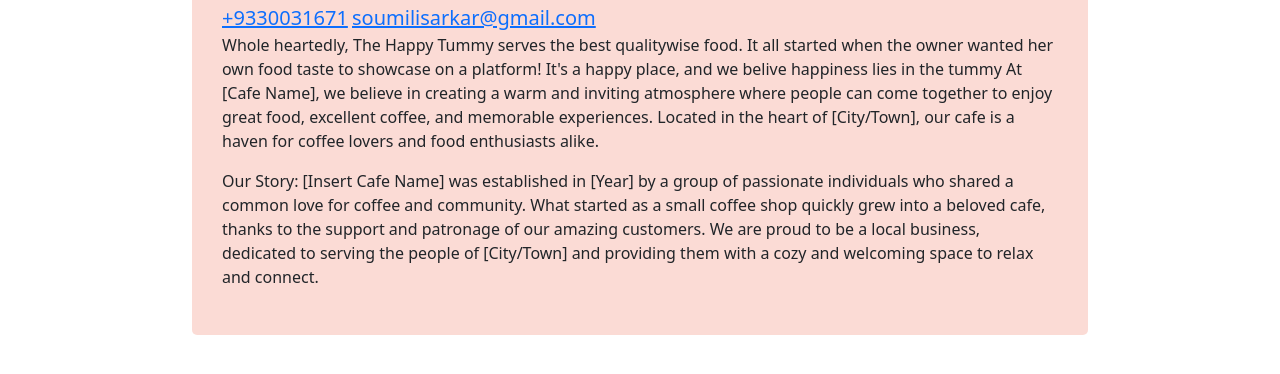
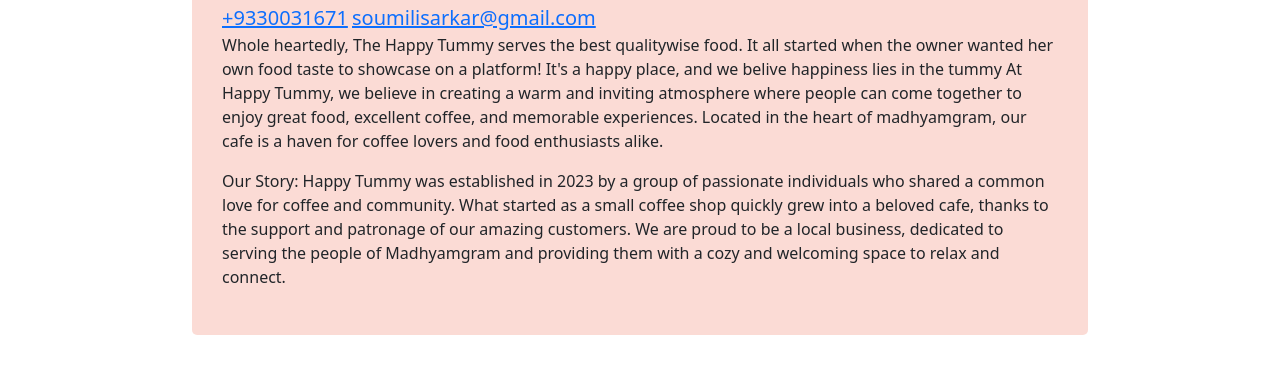
Before and after one commit to soumilisarkar/Happy-Tummy, a plain HTML site: page about.html in a window 1280 px wide. Shown: the part 220-594 px from the top of the page. Drawn offline with nearby package versions, Linux system fonts and the light colour scheme.

Commit message:
Update about.html

```diff
--- a/about.html
+++ b/about.html
@@ -126,7 +126,7 @@
         <div class="mbutton">
           <ul>
             <li>
-              <a href="cafe.html">Home</a>
+              <a href="index.html">Home</a>
             </li>
             <li>
               <a href="menu.html">Menu</a>
@@ -166,11 +166,11 @@
       <p>Whole heartedly, The Happy Tummy serves the best qualitywise food.
       It all started when the owner wanted her own food taste to showcase on a platform!
     It's a happy place, and we belive happiness lies in the tummy
-  At [Cafe Name], we believe in creating a warm and inviting atmosphere where people can come together to enjoy great food, excellent coffee, and memorable experiences. Located in the heart of [City/Town], our cafe is a haven for coffee lovers and food enthusiasts alike.</p>
+  At Happy Tummy, we believe in creating a warm and inviting atmosphere where people can come together to enjoy great food, excellent coffee, and memorable experiences. Located in the heart of madhyamgram, our cafe is a haven for coffee lovers and food enthusiasts alike.</p>
 </span>
 <div class="s">
 <p> Our Story:
-[Insert Cafe Name] was established in [Year] by a group of passionate individuals who shared a common love for coffee and community. What started as a small coffee shop quickly grew into a beloved cafe, thanks to the support and patronage of our amazing customers. We are proud to be a local business, dedicated to serving the people of [City/Town] and providing them with a cozy and welcoming space to relax and connect.</p>
+Happy Tummy was established in 2023 by a group of passionate individuals who shared a common love for coffee and community. What started as a small coffee shop quickly grew into a beloved cafe, thanks to the support and patronage of our amazing customers. We are proud to be a local business, dedicated to serving the people of Madhyamgram and providing them with a cozy and welcoming space to relax and connect.</p>
 </div>
 </div>
 
```
